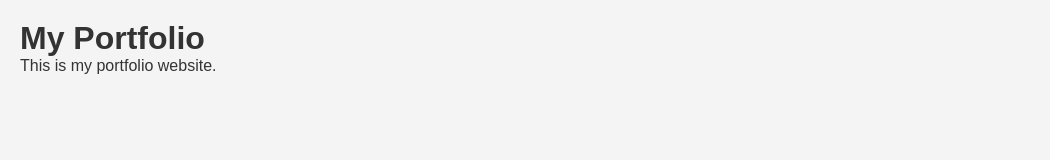
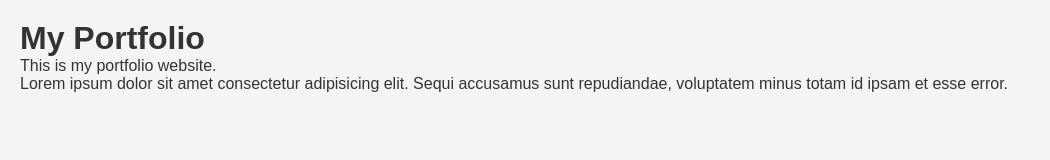
Before and after one commit to manojkhanal2057/portfolio, a plain HTML site: page index.html in a window 1280 px wide. Shown: the whole page, without its empty margins (0-1050 px from the left). Drawn offline with Linux system fonts and the light colour scheme.

Commit message:
added paragraph

```diff
--- a/index.html
+++ b/index.html
@@ -9,6 +9,7 @@
 <body>
     <h1>My Portfolio</h1>
     <P>This is my portfolio website.</P>
+    <p>Lorem ipsum dolor sit amet consectetur adipisicing elit. Sequi accusamus sunt repudiandae, voluptatem minus totam id ipsam et esse error.</p>
 
 
 
```
